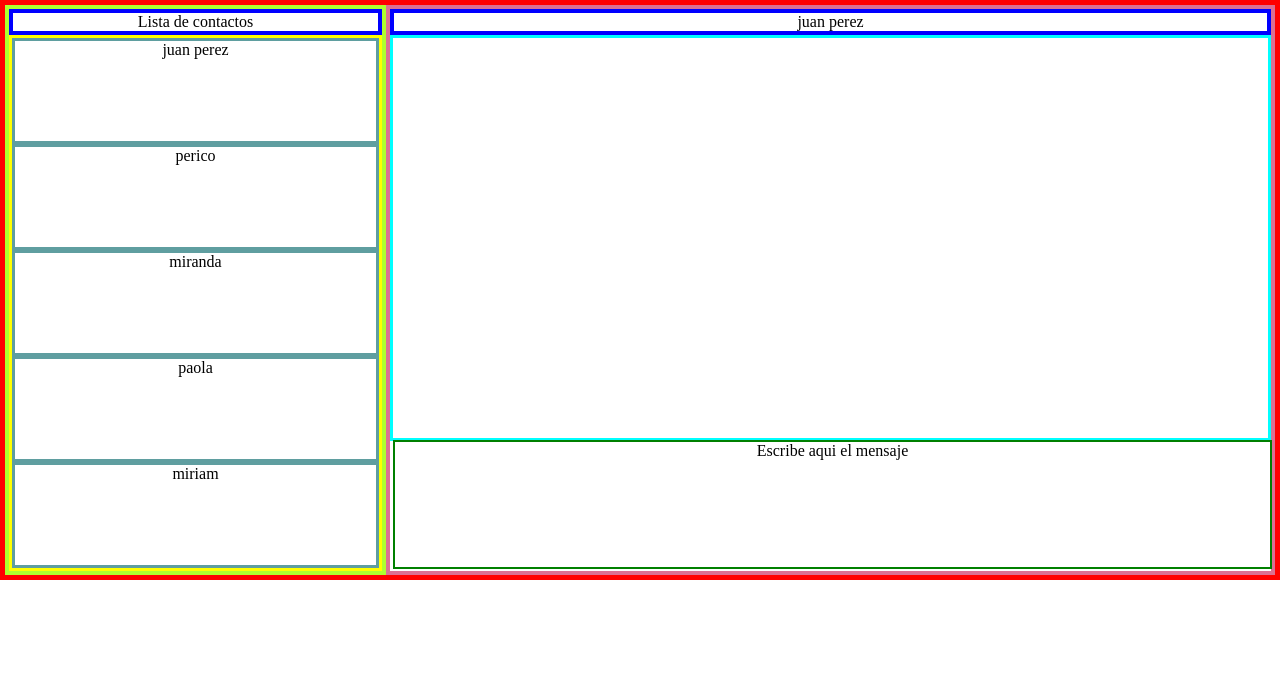
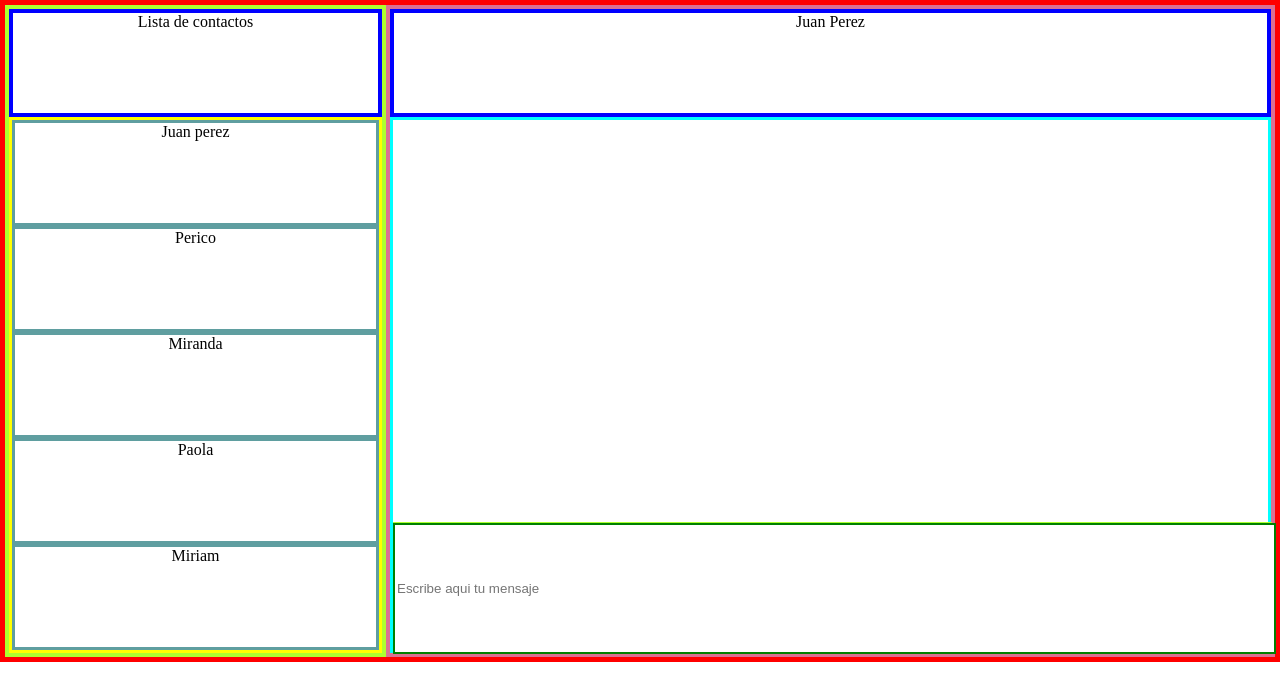
Before and after one commit to MacaBP/Ejercicios-taller-apps, a plain HTML site: page whatsaap/index.html in a window 1280 px wide. Drawn offline with Linux system fonts and the light colour scheme.

Commit message:
agrege cambios

```diff
--- a/whatsaap/estilos.css
+++ b/whatsaap/estilos.css
@@ -22,6 +22,7 @@ main {
 }
 header {
     border: 4px solid blue;
+    height: 100px;
 }
 .lista-contactos {
     border: 3px solid yellow;
@@ -37,14 +38,14 @@ header {
 }
 .mensajes {
     border: 3px solid cyan;
-    height: 400px;
+    height: 530px;
 }
 .mensajes section {
     border: 3px solid gray;
 }
 .mensajes section {
     margin: 0;
-    border: 2px solid green;
+    border: 2px solid greenyellow;
     height: 125px;
     width: 100%;
     position: relative;
@@ -52,10 +53,13 @@ header {
     text-align: center;
 }
 input {
-    display: none;
-    height: 100%;
+    margin: 0;
+    border: 2px solid green;
+    height: 125px;
     width: 100%;
-    border-color: green;
+    position: relative;
+    top: 274px;
+    cursor: pointer;
 }
 
 
--- a/whatsaap/index.html
+++ b/whatsaap/index.html
@@ -11,19 +11,19 @@
   <aside class="contenido-lateral">
       <header>Lista de contactos</header>
       <section class="lista-contactos">
-          <article>juan perez </article>
-          <article>perico</article>
-          <article>miranda</article>
-          <article>paola</article>
-          <article>miriam</article>
+          <article>Juan perez </article>
+          <article>Perico</article>
+          <article>Miranda</article>
+          <article>Paola</article>
+          <article>Miriam</article>
       </section>
   </aside>
   <main class="contenido-principal">
-      <header>juan perez</header>
+      <header>Juan Perez</header>
       <section class="mensajes">
           <section>Escribe aqui el mensaje</section>
           <article>
-              <input type="text">
+              <input type="text"placeholder="Escribe aqui tu mensaje">
           </article>
       </section>
   </main>
```
Also changed, not shown: spotifyy/estilo.css (+5 -4 lines).
